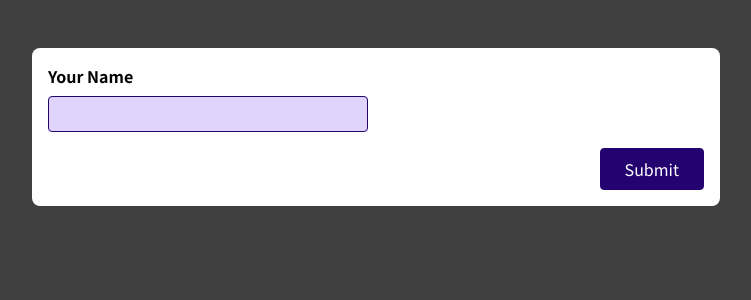
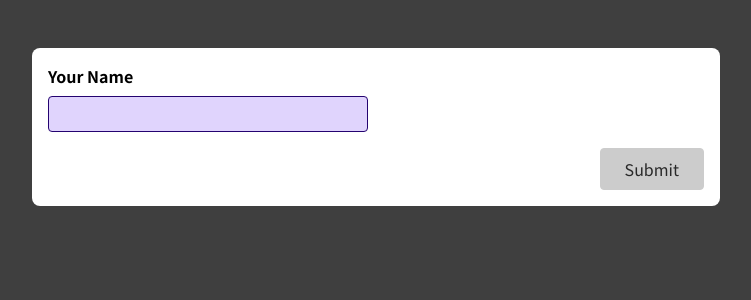
Before and after one commit to brameldering/input-validation, a React (Create React App) app: page / in a window 1280 px wide. Shown: the top 300 px of the page, without its empty margins (264-1015 px from the left). Built offline with nearby package versions, Linux system fonts and the light colour scheme.

Commit message:
Added formIsValid

```diff
--- a/src/components/SimpleInput.js
+++ b/src/components/SimpleInput.js
@@ -7,6 +7,7 @@
 
   const enteredNameisValid = enteredName.trim().length > 0;
   const nameInputIsInvalid = !enteredNameisValid && enteredNameTouched;
+  const formIsValid = enteredNameisValid; // and any other fields
 
   useEffect(() => {
     console.log("Init useEffect");
@@ -54,7 +55,7 @@
       </div>
 
       <div className='form-actions'>
-        <button>Submit</button>
+        <button disabled={!formIsValid}>Submit</button>
       </div>
     </form>
   );
--- a/src/index.css
+++ b/src/index.css
@@ -80,6 +80,15 @@
   border-color: #33059e;
 }
 
+button:disabled,
+button:disabled:hover,
+button:disabled:active {
+  background-color: #ccc;
+  border-color: #ccc;
+  color: #292929;
+  cursor: not-allowed;
+}
+
 .form-actions {
   text-align: right;
 }
```
